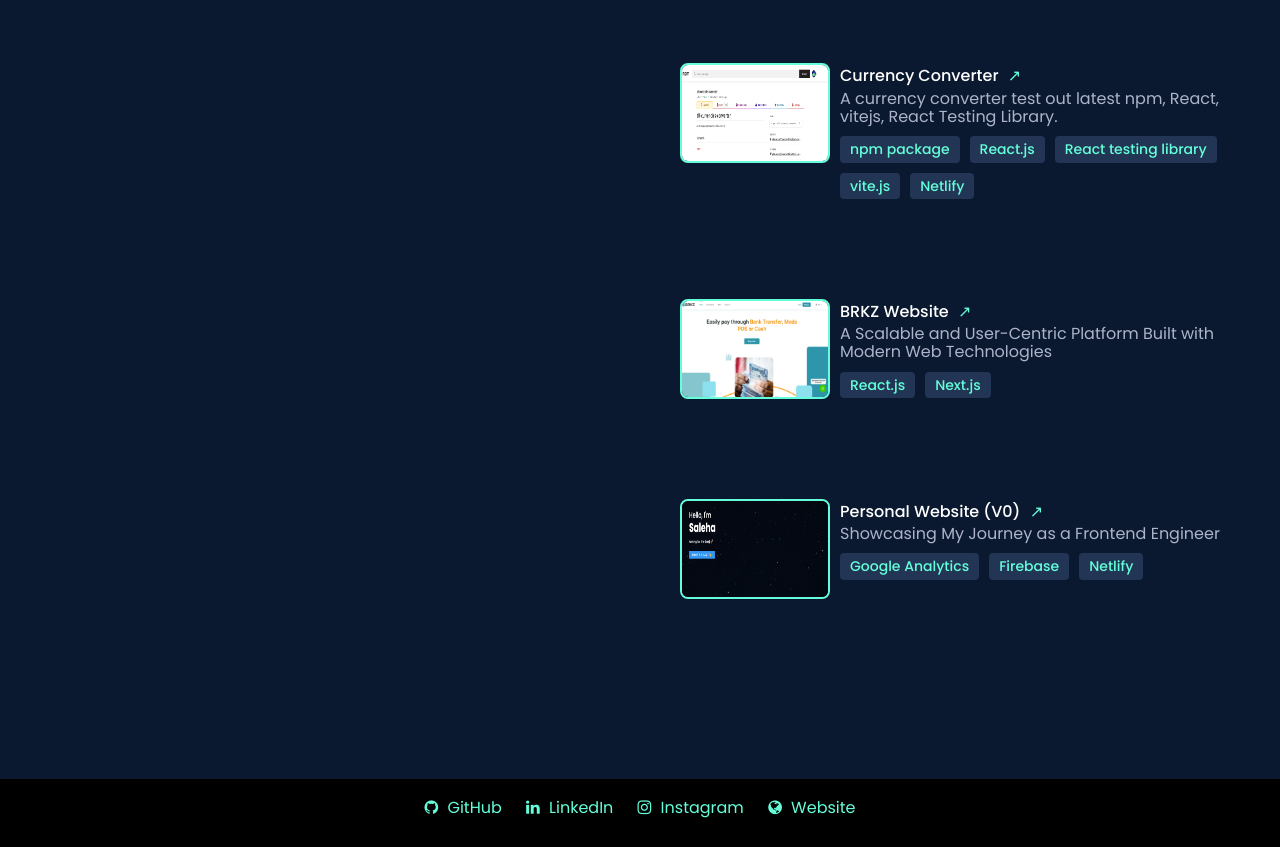
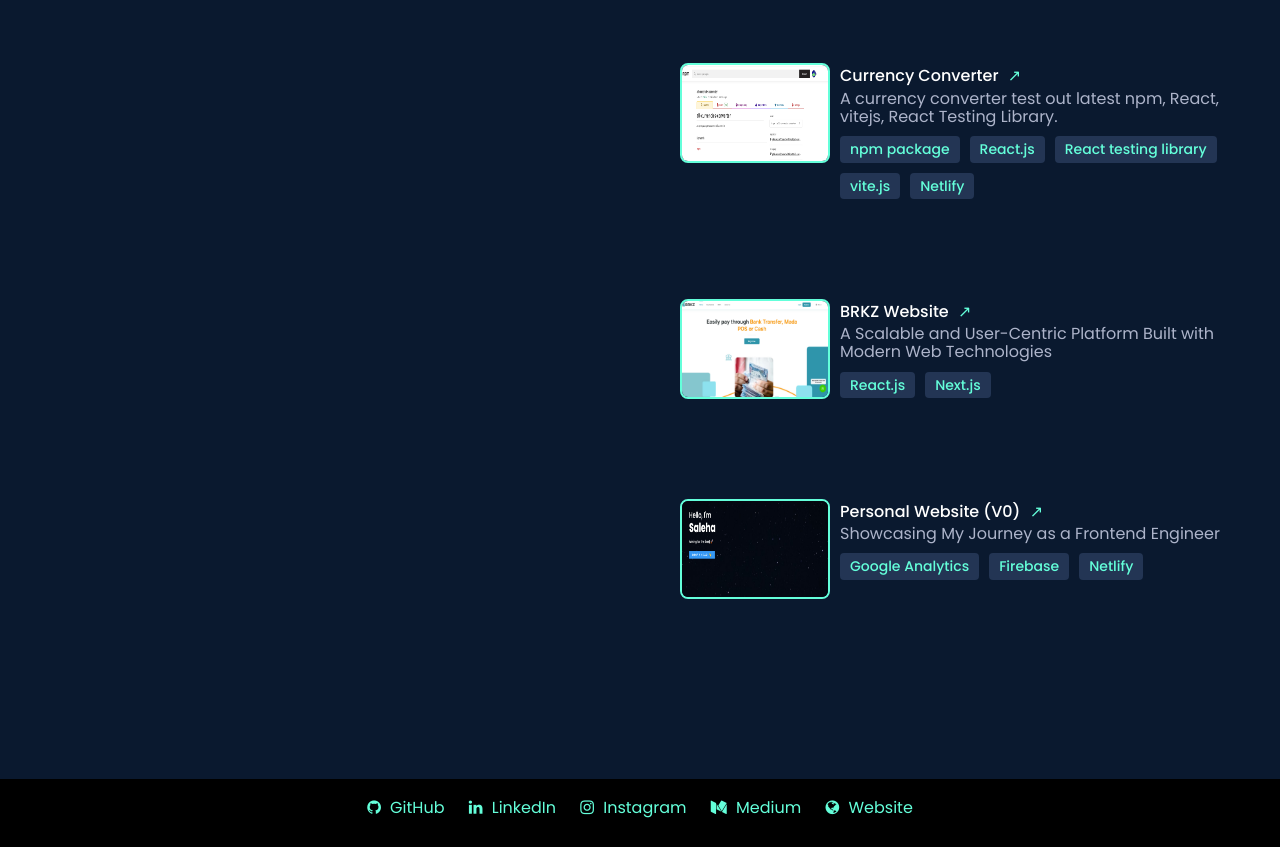
Before and after one commit to CleanCodeNinja01/v1, a plain HTML site: page index.html in a window 1280 px wide. Shown: the part 3238-4085 px from the top of the page. Drawn offline with Linux system fonts and the light colour scheme.

Commit message:
chore: added medium link

```diff
--- a/index.html
+++ b/index.html
@@ -358,6 +358,9 @@
         <a href="https://www.instagram.com/salehashujaat/" target="_blank" class="footer-link">
           <i class="fa fa-instagram"></i> Instagram
         </a>
+        <a href="https://medium.com/@saleha.shujaat97" target="_blank" class="footer-link">
+          <i class="fa fa-medium"></i> Medium
+        </a>
         <a href="https://saleha-shujaat.netlify.app/" target="_blank" class="footer-link">
           <i class="fa fa-globe"></i> Website
         </a>
```
